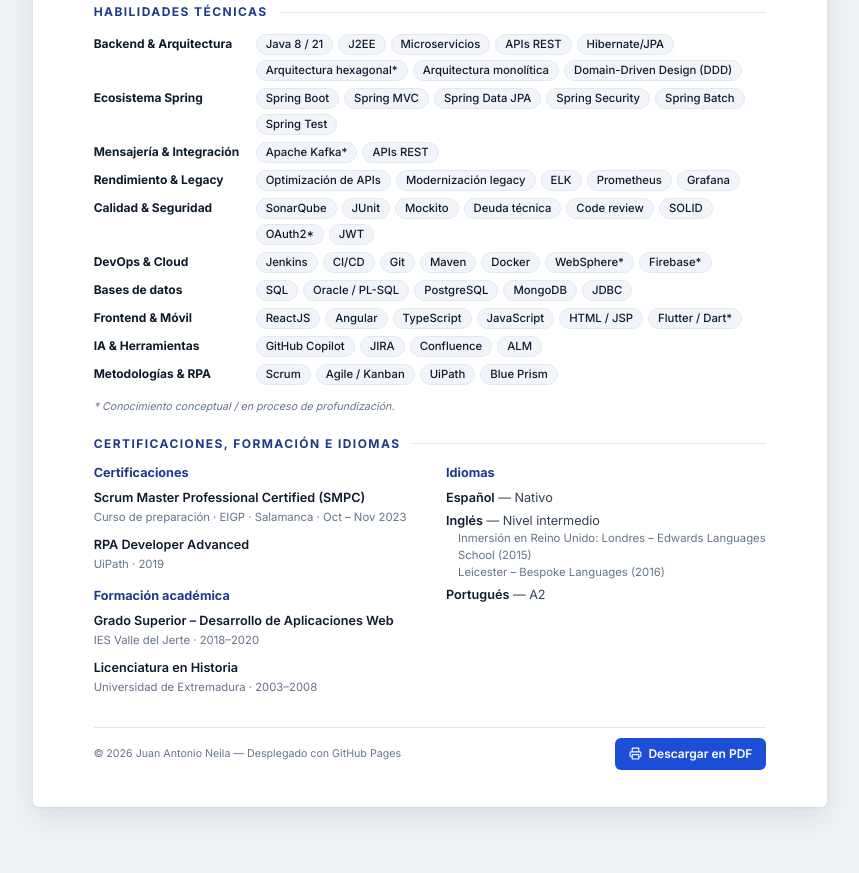
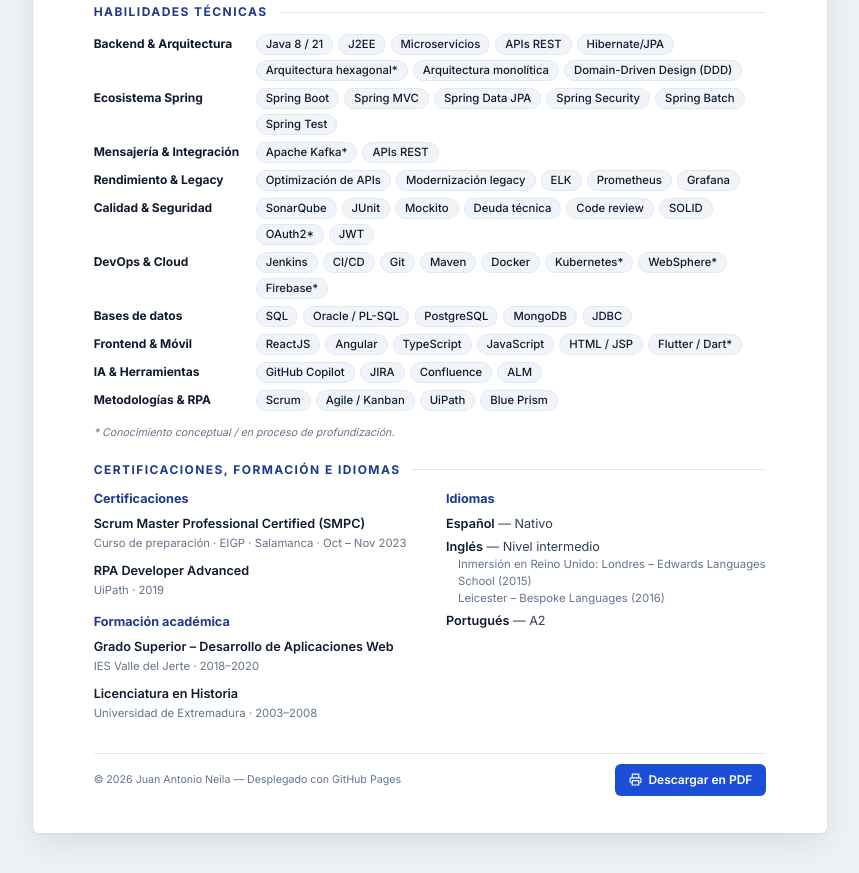
Before and after one commit to janlo-dev/cv-janeila, a plain HTML site: page index.html in a window 1280 px wide. Shown: the part 1790-2663 px from the top of the page, without its empty margins (210-1069 px from the left). Before the commit the page ends 2637 px from the top, so only its background shows below. Drawn offline with Linux system fonts and the light colour scheme.

Commit message:
añade Kubernetes (conocimiento conceptual) a las habilidades de DevOps
Co-Authored-By: Claude Sonnet 5.5 <noreply@anthropic.com>

```diff
--- a/index.html
+++ b/index.html
@@ -888,7 +888,7 @@
                     <dd><span class="chip">SonarQube</span><span class="chip">JUnit</span><span class="chip">Mockito</span><span class="chip">Deuda técnica</span><span class="chip">Code review</span><span class="chip">SOLID</span><span class="chip">OAuth2*</span><span class="chip">JWT</span></dd>
 
                     <dt>DevOps &amp; Cloud</dt>
-                    <dd><span class="chip">Jenkins</span><span class="chip">CI/CD</span><span class="chip">Git</span><span class="chip">Maven</span><span class="chip">Docker</span><span class="chip">WebSphere*</span><span class="chip">Firebase*</span></dd>
+                    <dd><span class="chip">Jenkins</span><span class="chip">CI/CD</span><span class="chip">Git</span><span class="chip">Maven</span><span class="chip">Docker</span><span class="chip">Kubernetes*</span><span class="chip">WebSphere*</span><span class="chip">Firebase*</span></dd>
 
                     <dt>Bases de datos</dt>
                     <dd><span class="chip">SQL</span><span class="chip">Oracle / PL-SQL</span><span class="chip">PostgreSQL</span><span class="chip">MongoDB</span><span class="chip">JDBC</span></dd>
@@ -1121,7 +1121,7 @@
                     <dd><span class="chip">SonarQube</span><span class="chip">JUnit</span><span class="chip">Mockito</span><span class="chip">Technical debt</span><span class="chip">Code review</span><span class="chip">SOLID</span><span class="chip">OAuth2*</span><span class="chip">JWT</span></dd>
 
                     <dt>DevOps &amp; Cloud</dt>
-                    <dd><span class="chip">Jenkins</span><span class="chip">CI/CD</span><span class="chip">Git</span><span class="chip">Maven</span><span class="chip">Docker</span><span class="chip">WebSphere*</span><span class="chip">Firebase*</span></dd>
+                    <dd><span class="chip">Jenkins</span><span class="chip">CI/CD</span><span class="chip">Git</span><span class="chip">Maven</span><span class="chip">Docker</span><span class="chip">Kubernetes*</span><span class="chip">WebSphere*</span><span class="chip">Firebase*</span></dd>
 
                     <dt>Databases</dt>
                     <dd><span class="chip">SQL</span><span class="chip">Oracle / PL-SQL</span><span class="chip">PostgreSQL</span><span class="chip">MongoDB</span><span class="chip">JDBC</span></dd>
```
